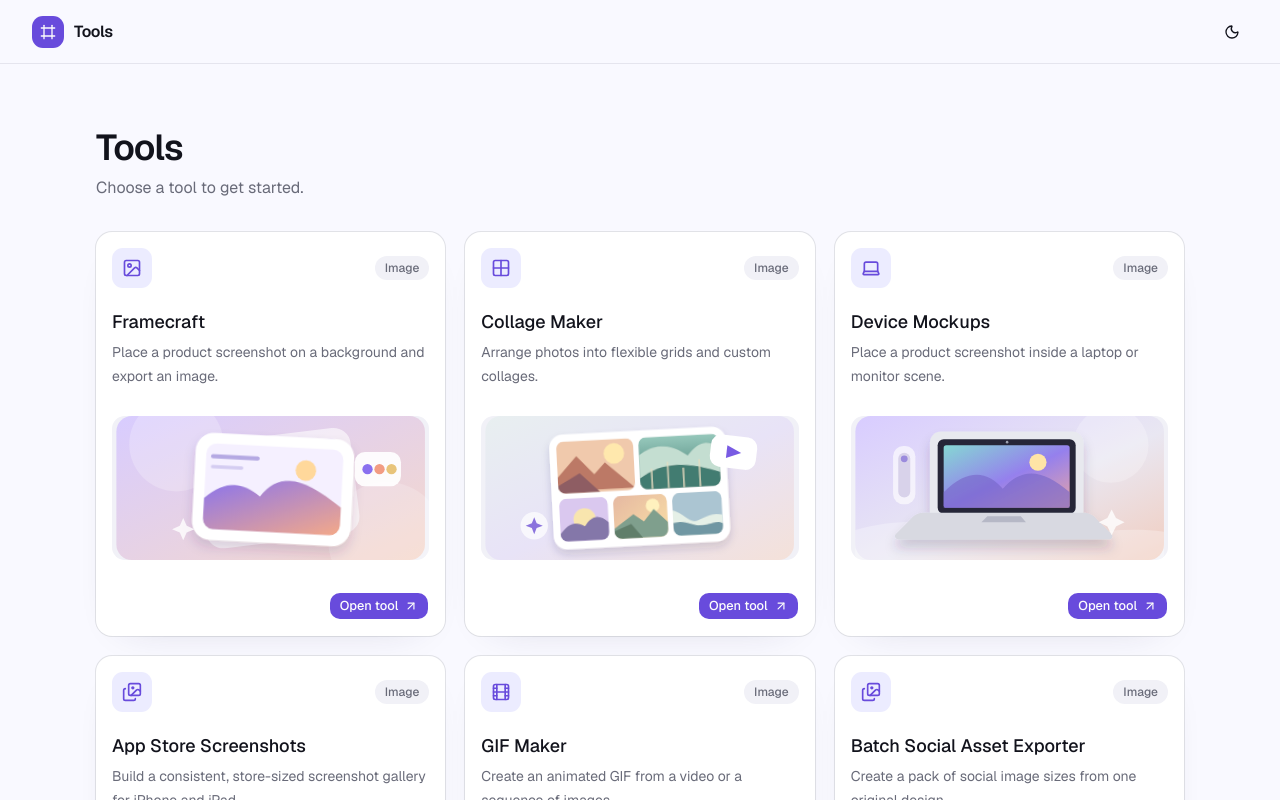
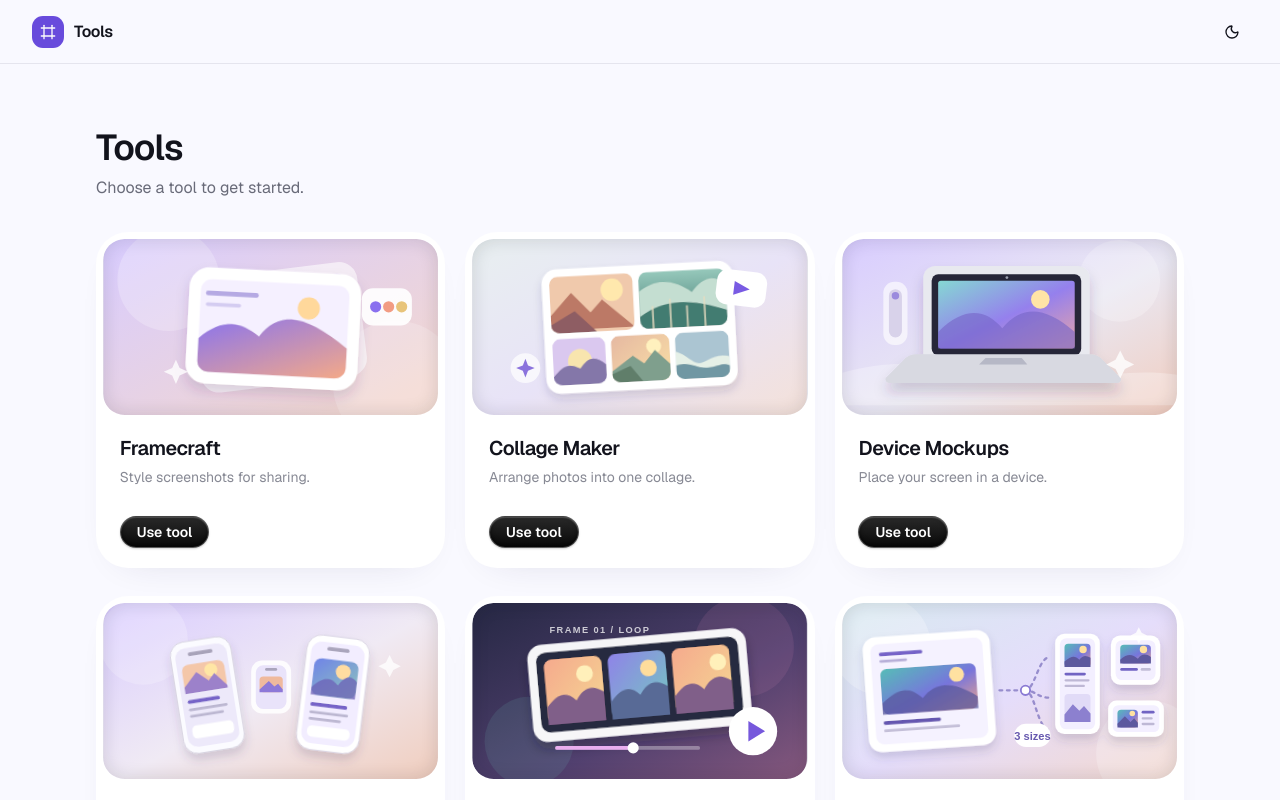
Before and after one commit to desphixs/tools, a Next.js app: page / in a window 1280 px wide. Shown: the top 800 px of the page. Built offline with nearby package versions, Linux system fonts and the light colour scheme.

Commit message:
Implement image-led tools homepage cards

```diff
--- a/src/app/globals.css
+++ b/src/app/globals.css
@@ -59,6 +59,14 @@
   --radius: 0.78rem;
   --radius-control: 0.68rem;
   --radius-card: 1rem;
+  --radius-tool-card: 2rem;
+  --radius-tool-thumbnail: 1.35rem;
+  --tool-card-action-top: #292929;
+  --tool-card-action-bottom: #080808;
+  --tool-card-action-border: rgb(255 255 255 / 24%);
+  --tool-card-action-highlight: rgb(255 255 255 / 18%);
+  --tool-card-action-shadow: rgb(0 0 0 / 60%);
+  --tool-thumbnail-inset-shadow: rgb(24 20 32 / 14%);
   --shadow-card: 0 14px 40px -30px oklch(0.28 0.08 286 / 0.24);
   --shadow-control: 0 1px 2px oklch(0.2 0.02 281 / 0.12);
   --shadow-popover: 0 12px 30px -18px oklch(0.2 0.02 281 / 0.28);
@@ -126,6 +134,35 @@
   background: color-mix(in oklab, var(--primary), transparent 78%);
 }
 
+.tool-card-thumbnail::after {
+  position: absolute;
+  inset: 0;
+  border-radius: inherit;
+  box-shadow: inset 0 0 18px var(--tool-thumbnail-inset-shadow);
+  content: "";
+  pointer-events: none;
+}
+
+.tool-card-action {
+  border: 1px solid var(--tool-card-action-border);
+  background: linear-gradient(180deg, var(--tool-card-action-top), var(--tool-card-action-bottom));
+  box-shadow:
+    inset 0 1px 1px var(--tool-card-action-highlight),
+    inset 0 -2px 4px var(--tool-card-action-shadow),
+    0 1px 2px rgb(0 0 0 / 18%);
+  color: #fff;
+  transition: filter 150ms ease;
+}
+
+.tool-card-action:hover {
+  filter: brightness(1.08);
+}
+
+.tool-card-action:focus-visible {
+  outline: 2px solid var(--ring);
+  outline-offset: 3px;
+}
+
 .checkerboard {
   background-color: var(--surface-raised);
   background-image: linear-gradient(45deg, var(--workspace-grid) 25%, transparent 25%),
--- a/src/app/page.tsx
+++ b/src/app/page.tsx
@@ -1,9 +1,5 @@
 import Link from "next/link";
-import { ArrowUpRight } from "lucide-react";
 import { AppHeader } from "@/components/app-header";
-import { Card, CardContent, CardDescription, CardFooter, CardHeader, CardTitle } from "@/components/ui/card";
-import { buttonVariants } from "@/components/ui/button";
-import { ToolThumbnail } from "@/components/tool-thumbnails";
 import { tools } from "@/lib/tools";
 
 export default function Home() {
@@ -16,30 +12,32 @@ export default function Home() {
           <p className="mt-2 text-base text-muted-foreground">Choose a tool to get started.</p>
         </div>
 
-        <section aria-label="Available tools" className="grid gap-5 sm:grid-cols-2 lg:grid-cols-3">
+        <section aria-label="Available tools" className="grid gap-x-5 gap-y-7 sm:grid-cols-2 lg:grid-cols-3">
           {tools.filter((tool) => tool.status === "available").map((tool) => {
-            const Icon = tool.icon;
+            const Thumbnail = tool.thumbnail;
             return (
-              <Card key={tool.id} className="group transition-transform duration-200 hover:-translate-y-0.5 motion-reduce:transition-none motion-reduce:hover:translate-y-0">
-                <CardHeader className="pb-3">
-                  <div className="mb-4 flex items-center justify-between">
-                    <span className="flex size-10 items-center justify-center rounded-[var(--radius-control)] bg-accent text-primary">
-                      <Icon className="size-5" aria-hidden="true" />
-                    </span>
-                    <span className="rounded-full bg-muted px-2.5 py-1 text-xs font-medium text-muted-foreground">{tool.category}</span>
-                  </div>
-                  <CardTitle className="text-lg">{tool.name}</CardTitle>
-                  <CardDescription className="text-sm leading-6">{tool.description}</CardDescription>
-                </CardHeader>
-                <CardContent className="pb-4">
-                  <ToolThumbnail toolId={tool.id} />
-                </CardContent>
-                <CardFooter className="justify-end border-t-0 bg-transparent pt-0">
-                  <Link href={tool.href} className={buttonVariants({ size: "sm", className: "gap-1.5" })}>
-                    Open tool <ArrowUpRight className="size-3.5" aria-hidden="true" />
+              <article
+                key={tool.id}
+                className="group flex aspect-[1.04] min-w-0 flex-col rounded-[var(--radius-tool-card)] bg-card p-[2%] shadow-[var(--shadow-card)] transition-transform duration-200 hover:-translate-y-0.5 motion-reduce:transition-none motion-reduce:hover:translate-y-0"
+              >
+                <div className="tool-card-thumbnail relative aspect-[1.9] w-full shrink-0 overflow-hidden rounded-[var(--radius-tool-thumbnail)] bg-muted">
+                  <Thumbnail />
+                </div>
+                <div className="flex min-h-0 flex-1 flex-col px-[5%] pb-[4%] pt-[6%]">
+                  <h2 className="font-heading text-[clamp(1.125rem,1.55vw,1.35rem)] font-semibold leading-tight tracking-tight text-card-foreground">
+                    {tool.name}
+                  </h2>
+                  <p className="mt-2 line-clamp-1 text-[clamp(0.875rem,1.05vw,1rem)] leading-snug text-muted-foreground/80">
+                    {tool.description}
+                  </p>
+                  <Link
+                    href={tool.href}
+                    className="tool-card-action mt-auto inline-flex h-8 w-fit min-w-[5.5rem] items-center justify-center rounded-full px-4 text-sm font-semibold focus-visible:outline-none"
+                  >
+                    {tool.buttonText ?? "Use tool"}
                   </Link>
-                </CardFooter>
-              </Card>
+                </div>
+              </article>
             );
           })}
         </section>
--- a/src/components/tool-thumbnails.tsx
+++ b/src/components/tool-thumbnails.tsx
@@ -1,10 +1,6 @@
-import type { ReactNode } from "react";
-
-type ToolId = string;
-
-function FramecraftThumbnail() {
+export function FramecraftThumbnail() {
   return (
-    <svg viewBox="0 0 360 168" className="h-36 w-full" aria-hidden="true" focusable="false">
+    <svg viewBox="0 -11 360 190" preserveAspectRatio="xMidYMid meet" className="h-full w-full" aria-hidden="true" focusable="false">
       <defs>
         <linearGradient id="framecraft-surface" x1="0" y1="0" x2="1" y2="1">
           <stop stopColor="#d8ccff" />
@@ -18,7 +14,7 @@ function FramecraftThumbnail() {
           <feDropShadow dx="0" dy="8" stdDeviation="7" floodColor="#40346e" floodOpacity=".16" />
         </filter>
       </defs>
-      <rect width="360" height="168" rx="18" fill="url(#framecraft-surface)" />
+      <rect x="0" y="-11" width="360" height="190" rx="22" fill="url(#framecraft-surface)" />
       <circle cx="70" cy="33" r="55" fill="#fff" opacity=".22" />
       <circle cx="315" cy="145" r="68" fill="#fff" opacity=".18" />
       <g transform="rotate(-7 190 84)" opacity=".58">
@@ -43,10 +39,9 @@ function FramecraftThumbnail() {
     </svg>
   );
 }
-
-function CollageThumbnail() {
+export function CollageThumbnail() {
   return (
-    <svg viewBox="0 0 360 168" className="h-36 w-full" aria-hidden="true" focusable="false">
+    <svg viewBox="0 -11 360 190" preserveAspectRatio="xMidYMid meet" className="h-full w-full" aria-hidden="true" focusable="false">
       <defs>
         <linearGradient id="collage-background" x1="0" y1="0" x2="1" y2="1">
           <stop stopColor="#e8eff0" />
@@ -65,7 +60,7 @@ function CollageThumbnail() {
           <feDropShadow dx="0" dy="6" stdDeviation="5" floodColor="#322e56" floodOpacity=".16" />
         </filter>
       </defs>
-      <rect width="360" height="168" rx="18" fill="url(#collage-background)" />
+      <rect x="0" y="-11" width="360" height="190" rx="22" fill="url(#collage-background)" />
       <g filter="url(#collage-shadow)" transform="rotate(-3 182 84)">
         <rect x="77" y="17" width="206" height="134" rx="16" fill="#fff" />
         <g transform="translate(85 25)">
@@ -114,9 +109,9 @@ function CollageThumbnail() {
   );
 }
 
-function DeviceMockupsThumbnail() {
+export function DeviceMockupsThumbnail() {
   return (
-    <svg viewBox="0 0 360 168" className="h-36 w-full" aria-hidden="true" focusable="false">
+    <svg viewBox="0 -11 360 190" preserveAspectRatio="xMidYMid meet" className="h-full w-full" aria-hidden="true" focusable="false">
       <defs>
         <linearGradient id="mockup-room" x1="0" y1="0" x2="1" y2="1">
           <stop stopColor="#d8ccff" />
@@ -132,7 +127,7 @@ function DeviceMockupsThumbnail() {
           <feDropShadow dx="0" dy="10" stdDeviation="7" floodColor="#302b52" floodOpacity=".2" />
         </filter>
       </defs>
-      <rect width="360" height="168" rx="18" fill="url(#mockup-room)" />
+      <rect x="0" y="-11" width="360" height="190" rx="22" fill="url(#mockup-room)" />
       <circle cx="298" cy="34" r="44" fill="#fff" opacity=".23" />
       <path d="M0 133c67-19 113-5 168 6 63 13 119-14 192-4v33H0Z" fill="#fff" opacity=".28" />
       <g filter="url(#mockup-shadow)">
@@ -155,9 +150,9 @@ function DeviceMockupsThumbnail() {
   );
 }
 
-function AppStoreScreenshotsThumbnail() {
+export function AppStoreScreenshotsThumbnail() {
   return (
-    <svg viewBox="0 0 360 168" className="h-36 w-full" aria-hidden="true" focusable="false">
+    <svg viewBox="0 -11 360 190" preserveAspectRatio="xMidYMid meet" className="h-full w-full" aria-hidden="true" focusable="false">
       <defs>
         <linearGradient id="store-background" x1="0" y1="0" x2="1" y2="1">
           <stop stopColor="#d9ccff" />
@@ -172,7 +167,7 @@ function AppStoreScreenshotsThumbnail() {
           <feDropShadow dx="0" dy="7" stdDeviation="5" floodColor="#443b65" floodOpacity=".18" />
         </filter>
       </defs>
-      <rect width="360" height="168" rx="18" fill="url(#store-background)" />
+      <rect x="0" y="-11" width="360" height="190" rx="22" fill="url(#store-background)" />
       <circle cx="43" cy="29" r="48" fill="#fff" opacity=".2" />
       <g filter="url(#store-shadow)" transform="rotate(-9 116 89)">
         <rect x="79" y="27" width="66" height="121" rx="15" fill="#fbfbff" stroke="#d5d2e0" />
@@ -210,9 +205,9 @@ function AppStoreScreenshotsThumbnail() {
   );
 }
 
-function SocialAssetExporterThumbnail() {
+export function SocialAssetExporterThumbnail() {
   return (
-    <svg viewBox="0 0 360 168" className="h-36 w-full" aria-hidden="true" focusable="false">
+    <svg viewBox="0 -11 360 190" preserveAspectRatio="xMidYMid meet" className="h-full w-full" aria-hidden="true" focusable="false">
       <defs>
         <linearGradient id="social-background" x1="0" y1="0" x2="1" y2="1">
           <stop stopColor="#d7e9f0" />
@@ -228,7 +223,7 @@ function SocialAssetExporterThumbnail() {
           <feDropShadow dx="0" dy="6" stdDeviation="5" floodColor="#37345e" floodOpacity=".18" />
         </filter>
       </defs>
-      <rect width="360" height="168" rx="18" fill="url(#social-background)" />
+      <rect x="0" y="-11" width="360" height="190" rx="22" fill="url(#social-background)" />
       <circle cx="42" cy="35" r="53" fill="#fff" opacity=".24" />
       <circle cx="330" cy="151" r="57" fill="#fff" opacity=".2" />
 
@@ -286,9 +281,9 @@ function SocialAssetExporterThumbnail() {
   );
 }
 
-function GifMakerThumbnail() {
+export function GifMakerThumbnail() {
   return (
-    <svg viewBox="0 0 360 168" className="h-36 w-full" aria-hidden="true" focusable="false">
+    <svg viewBox="0 -11 360 190" preserveAspectRatio="xMidYMid meet" className="h-full w-full" aria-hidden="true" focusable="false">
       <defs>
         <linearGradient id="gif-background" x1="0" y1="0" x2="1" y2="1">
           <stop stopColor="#262844" />
@@ -307,7 +302,7 @@ function GifMakerThumbnail() {
           <feDropShadow dx="0" dy="8" stdDeviation="6" floodColor="#15162b" floodOpacity=".32" />
         </filter>
       </defs>
-      <rect width="360" height="168" rx="18" fill="url(#gif-background)" />
+      <rect x="0" y="-11" width="360" height="190" rx="22" fill="url(#gif-background)" />
       <circle cx="292" cy="36" r="54" fill="#c27caa" opacity=".15" />
       <circle cx="61" cy="138" r="48" fill="#74c9bf" opacity=".12" />
       <g filter="url(#gif-shadow)" transform="rotate(-5 178 78)">
@@ -336,22 +331,3 @@ function GifMakerThumbnail() {
     </svg>
   );
 }
-
-const thumbnails: Record<ToolId, () => ReactNode> = {
-  framecraft: FramecraftThumbnail,
-  "collage-maker": CollageThumbnail,
-  "device-mockups": DeviceMockupsThumbnail,
-  "app-store-screenshots": AppStoreScreenshotsThumbnail,
-  "social-asset-exporter": SocialAssetExporterThumbnail,
-  "gif-maker": GifMakerThumbnail,
-};
-
-export function ToolThumbnail({ toolId }: { toolId: ToolId }) {
-  const Illustration = thumbnails[toolId] ?? FramecraftThumbnail;
-
-  return (
-    <div className="overflow-hidden rounded-[calc(var(--radius-card)-0.2rem)] bg-muted">
-      <Illustration />
-    </div>
-  );
-}
--- a/src/lib/tools.ts
+++ b/src/lib/tools.ts
@@ -1,60 +1,87 @@
-import { Grid2X2, ImageIcon, Film, Laptop, Images } from "lucide-react";
+import type { ComponentType } from "react";
+import { Grid2X2, ImageIcon, Film, Laptop, Images, type LucideIcon } from "lucide-react";
+import {
+  AppStoreScreenshotsThumbnail,
+  CollageThumbnail,
+  DeviceMockupsThumbnail,
+  FramecraftThumbnail,
+  GifMakerThumbnail,
+  SocialAssetExporterThumbnail,
+} from "@/components/tool-thumbnails";
 
-export const tools = [
+export type ToolCard = {
+  id: string;
+  name: string;
+  description: string;
+  href: string;
+  category: string;
+  icon: LucideIcon;
+  status: "available";
+  thumbnail: ComponentType;
+  buttonText?: string;
+};
+
+export const tools: readonly ToolCard[] = [
   {
     id: "framecraft",
     name: "Framecraft",
-    description: "Place a product screenshot on a background and export an image.",
+    description: "Style screenshots for sharing.",
     href: "/tools/framecraft",
     category: "Image",
     icon: ImageIcon,
     status: "available",
+    thumbnail: FramecraftThumbnail,
   },
   {
     id: "collage-maker",
     name: "Collage Maker",
-    description: "Arrange photos into flexible grids and custom collages.",
+    description: "Arrange photos into one collage.",
     href: "/tools/collage-maker",
     category: "Image",
     icon: Grid2X2,
     status: "available",
+    thumbnail: CollageThumbnail,
   },
   {
     id: "device-mockups",
     name: "Device Mockups",
-    description: "Place a product screenshot inside a laptop or monitor scene.",
+    description: "Place your screen in a device.",
     href: "/tools/device-mockups",
     category: "Image",
     icon: Laptop,
     status: "available",
+    thumbnail: DeviceMockupsThumbnail,
   },
   {
     id: "app-store-screenshots",
     name: "App Store Screenshots",
-    description: "Build a consistent, store-sized screenshot gallery for iPhone and iPad.",
+    description: "Build a gallery for your app.",
     href: "/tools/app-store-screenshots",
     category: "Image",
     icon: Images,
     status: "available",
+    thumbnail: AppStoreScreenshotsThumbnail,
   },
   {
     id: "gif-maker",
     name: "GIF Maker",
-    description: "Create an animated GIF from a video or a sequence of images.",
+    description: "Turn video clips into GIFs.",
     href: "/tools/gif-maker",
     category: "Image",
     icon: Film,
     status: "available",
+    thumbnail: GifMakerThumbnail,
   },
   {
     id: "social-asset-exporter",
-    name: "Batch Social Asset Exporter",
-    description: "Create a pack of social image sizes from one original design.",
+    name: "Social Asset Pack",
+    description: "Turn one design into a social pack.",
     href: "/tools/social-asset-exporter",
     category: "Image",
     icon: Images,
     status: "available",
+    thumbnail: SocialAssetExporterThumbnail,
   },
-] as const;
+];
 
-export type Tool = (typeof tools)[number];
+export type Tool = ToolCard;
```
